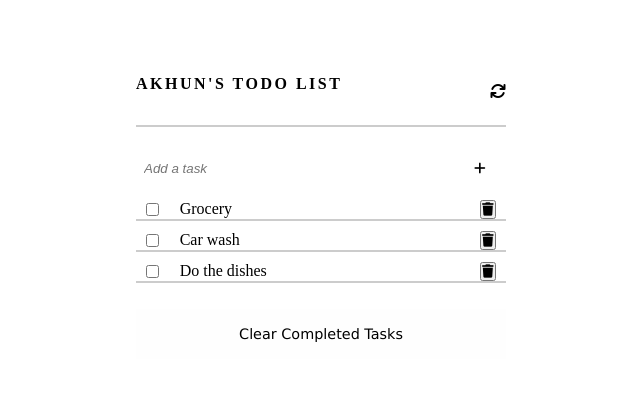
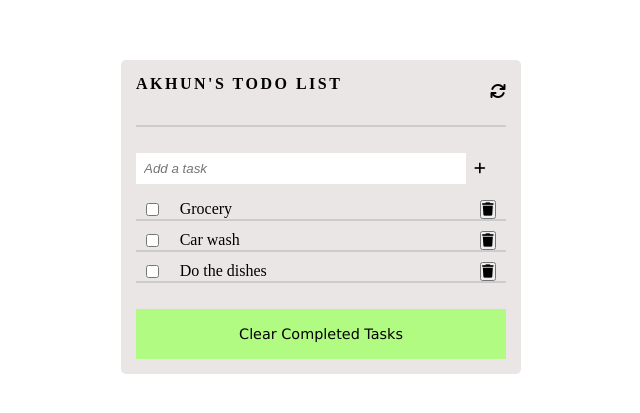
Before and after one commit to AbuTalha3/TodoList-RM, a website built with webpack: page src/index.html in a window 1280 px wide. Shown: the part 183-596 px from the top of the page, without its empty margins (319-959 px from the left). Built offline with nearby package versions, Linux system fonts and the light colour scheme.

Commit message:
Added style to CSS

```diff
--- a/src/style.css
+++ b/src/style.css
@@ -5,7 +5,6 @@
 }
 
 .main {
-  background-color: rgb(255, 255, 255);
   height: 100vh;
   display: flex;
   justify-content: center;
@@ -13,7 +12,7 @@
 }
 
 .container {
-  background-color: #fff;
+  background-color: #eae6e6;
   border-radius: 5px;
   width: 400px;
   height: auto;
@@ -52,7 +51,7 @@ h2 {
   font-size: 0.9rem;
   font-family: 'Lucida Sans', 'Lucida Sans Regular', 'Lucida Grande', 'Lucida Sans Unicode', Geneva, Verdana, sans-serif;
   width: 100%;
-  background-color: rgb(254, 254, 254);
+  background-color: rgb(177, 251, 130);
   height: 50px;
 }
 
```
